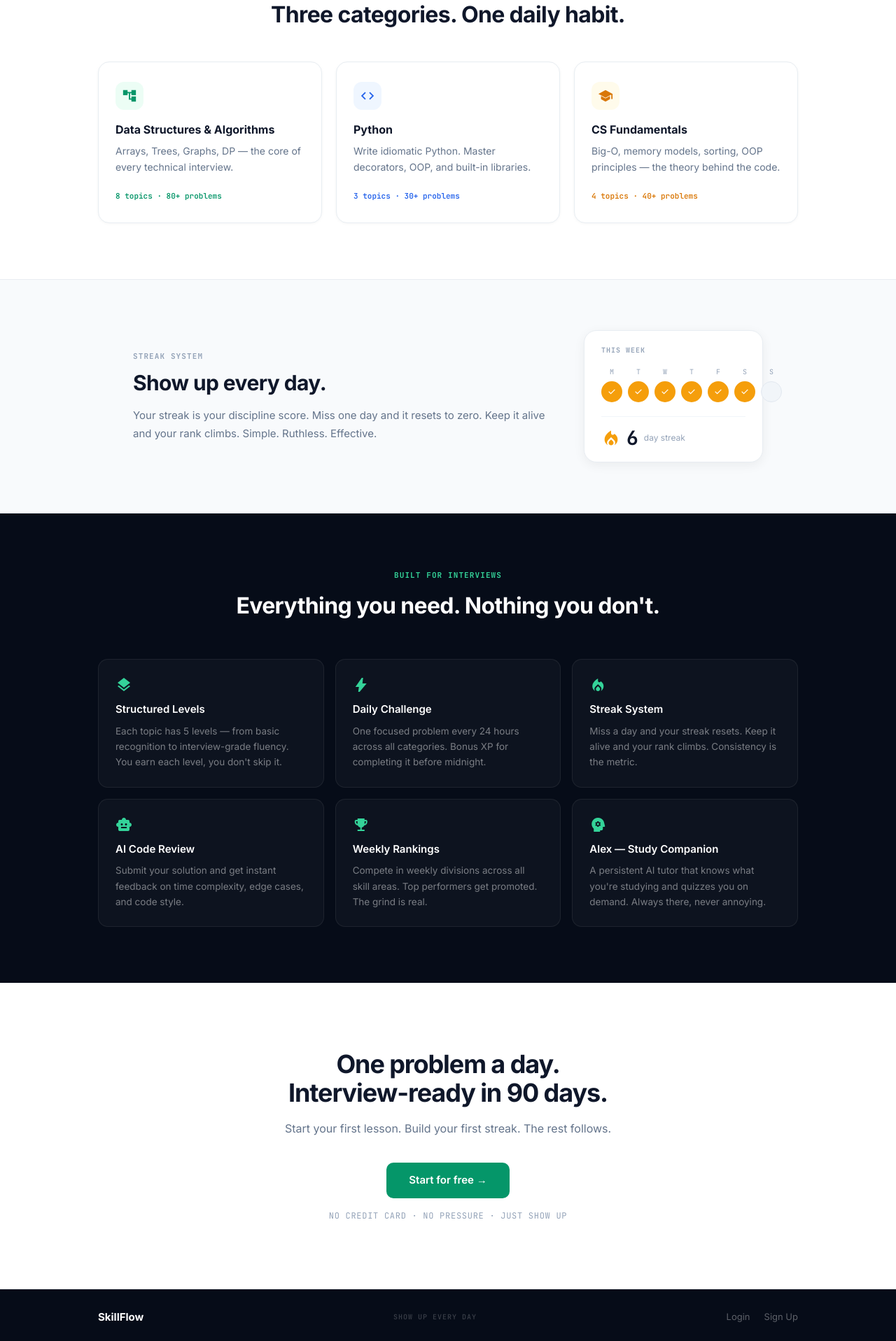
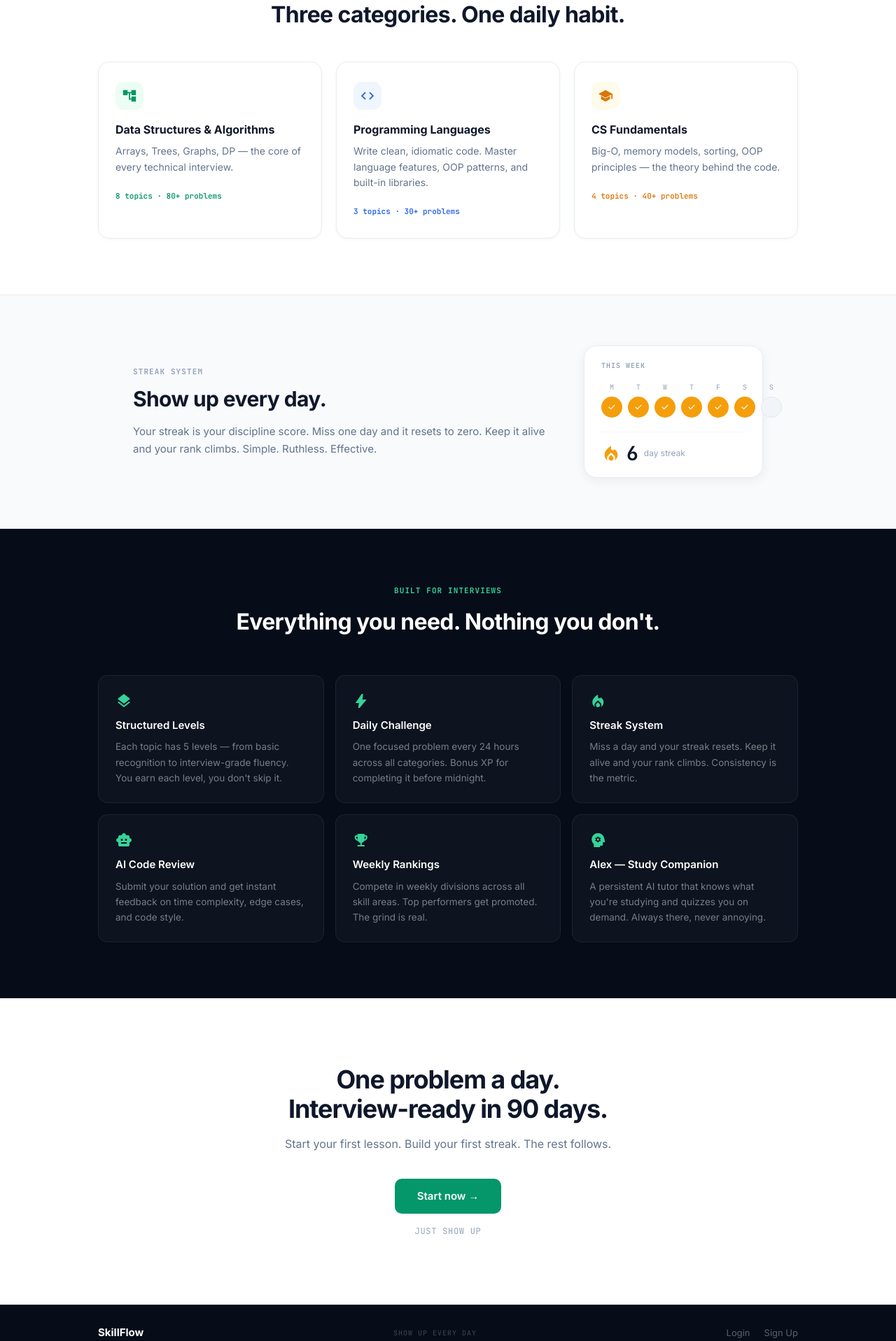
Before and after one commit to Viraj2313/skill-flow, a Next.js app: page / in a window 1280 px wide. Shown: the part 880-2797 px from the top of the page at 70% size. Built offline with nearby package versions, Linux system fonts and the light colour scheme.

Commit message:
copy: remove pricing language, generalize Python→Programming Languages, skip notification onboarding

```diff
--- a/src/app/(app)/dashboard/page.js
+++ b/src/app/(app)/dashboard/page.js
@@ -28,8 +28,8 @@ const CAT_THEME = {
     badge: 'bg-emerald-100/80 text-emerald-800 border-emerald-200',
   },
   python: {
-    label: 'Python',
-    name: 'Python',
+    label: 'Prog. Languages',
+    name: 'Programming Languages',
     color: '#2563eb',
     bg: 'bg-blue-50',
     border: 'border-blue-200',
--- a/src/app/login/page.js
+++ b/src/app/login/page.js
@@ -6,7 +6,7 @@ import Link from 'next/link';
 import { supabase } from '@/lib/supabase';
 
 const HIGHLIGHTS = [
-  { icon: 'account_tree', text: 'DSA, Python & CS — all in one place' },
+  { icon: 'account_tree', text: 'DSA, Programming Languages & CS — all in one' },
   { icon: 'local_fire_department', text: 'Daily streaks that build real discipline' },
   { icon: 'psychology', text: 'Alex — your AI study companion' },
 ];
--- a/src/app/onboarding/notifications/page.js
+++ b/src/app/onboarding/notifications/page.js
@@ -1,54 +1,11 @@
 'use client';
 
+import { useEffect } from 'react';
 import { useRouter } from 'next/navigation';
 
+// Notification onboarding removed — redirect straight to dashboard.
 export default function NotificationsPage() {
   const router = useRouter();
-
-  return (
-    <div className="dark-bg min-h-screen flex flex-col items-center justify-center p-5">
-      <div className="bg-aq-surface border border-aq-border rounded-[24px] w-full max-w-[340px] p-6 flex flex-col items-center gap-5 paper-shadow">
-        <div className="relative flex items-center justify-center mt-2">
-          <span className="absolute w-16 h-16 rounded-full border-2 border-aq-primary opacity-20 animate-ripple" />
-          <span className="absolute w-12 h-12 rounded-full border-2 border-aq-primary opacity-30 animate-ripple" style={{ animationDelay: '0.4s' }} />
-          <span className="material-symbols-outlined text-aq-primary text-[48px] filled">notifications</span>
-        </div>
-
-        <div className="text-center">
-          <h2 className="font-mono font-bold text-[22px] tracking-widest uppercase text-aq-text-primary mb-2">STAY IN THE FIGHT</h2>
-          <p className="font-sans text-body text-aq-text-secondary">
-            Get daily challenge alerts, streak reminders, and rank notifications so you never miss a day.
-          </p>
-        </div>
-
-        <div className="w-full border-t border-aq-border" />
-
-        <div className="w-full flex flex-col gap-3">
-          {[
-            { icon: 'notifications', text: 'Daily challenge reminder at 8am', gold: false },
-            { icon: 'local_fire_department', text: 'Streak alert before midnight', gold: true },
-            { icon: 'emoji_events', text: 'Rank change notifications', gold: false },
-          ].map(({ icon, text, gold }) => (
-            <div key={text} className="flex items-center gap-3">
-              <span className={`material-symbols-outlined text-[20px] ${gold ? 'text-aq-gold filled' : 'text-aq-text-secondary'}`}>{icon}</span>
-              <span className="font-sans text-[14px] text-aq-text-secondary">{text}</span>
-            </div>
-          ))}
-        </div>
-
-        <button
-          onClick={() => router.push('/dashboard')}
-          className="w-full py-3.5 bg-aq-primary text-white font-mono text-[13px] font-semibold tracking-widest uppercase rounded-input active:scale-[0.98] transition-transform"
-        >
-          ALLOW NOTIFICATIONS
-        </button>
-        <button
-          onClick={() => router.push('/dashboard')}
-          className="font-sans text-[13px] text-aq-text-muted hover:text-aq-text-secondary transition-colors"
-        >
-          Maybe Later
-        </button>
-      </div>
-    </div>
-  );
+  useEffect(() => { router.replace('/dashboard'); }, [router]);
+  return null;
 }
--- a/src/app/page.js
+++ b/src/app/page.js
@@ -14,8 +14,8 @@ const CATEGORIES = [
   },
   {
     id: 'python',
-    label: 'Python',
-    desc: 'Write idiomatic Python. Master decorators, OOP, and built-in libraries.',
+    label: 'Programming Languages',
+    desc: 'Write clean, idiomatic code. Master language features, OOP patterns, and built-in libraries.',
     icon: 'code',
     count: '3 topics · 30+ problems',
     color: '#2563eb',
@@ -45,7 +45,7 @@ const STATS = [
   { value: '150+', label: 'Problems' },
   { value: '15',   label: 'Topics'   },
   { value: '8',    label: 'Modes'    },
-  { value: 'Free', label: 'Always'   },
+  { value: '5',    label: 'Levels'   },
 ];
 
 const weekDone = [true, true, true, true, true, true, false];
@@ -214,9 +214,9 @@ export default function LandingPage() {
           <Link href="/register" style={{ display: 'inline-block', padding: '14px 32px', background: '#059669', color: '#fff', fontWeight: 600, fontSize: 15, borderRadius: 10, textDecoration: 'none', transition: 'background 150ms' }}
             onMouseEnter={e => e.currentTarget.style.background = '#047857'}
             onMouseLeave={e => e.currentTarget.style.background = '#059669'}>
-            Start for free →
+            Start now →
           </Link>
-          <p style={{ marginTop: 16, fontSize: 12, color: '#94a3b8', fontFamily: 'JetBrains Mono, monospace', letterSpacing: '0.06em', textTransform: 'uppercase' }}>No credit card · No pressure · Just show up</p>
+          <p style={{ marginTop: 16, fontSize: 12, color: '#94a3b8', fontFamily: 'JetBrains Mono, monospace', letterSpacing: '0.06em', textTransform: 'uppercase' }}>Just show up</p>
         </div>
       </section>
 
--- a/src/app/register/page.js
+++ b/src/app/register/page.js
@@ -6,7 +6,7 @@ import Link from 'next/link';
 import { supabase } from '@/lib/supabase';
 
 const HIGHLIGHTS = [
-  { icon: 'account_tree', text: 'DSA, Python & CS — all in one place' },
+  { icon: 'account_tree', text: 'DSA, Programming Languages & CS — all in one' },
   { icon: 'local_fire_department', text: 'Daily streaks that build real discipline' },
   { icon: 'psychology', text: 'Alex — your AI study companion' },
 ];
```
